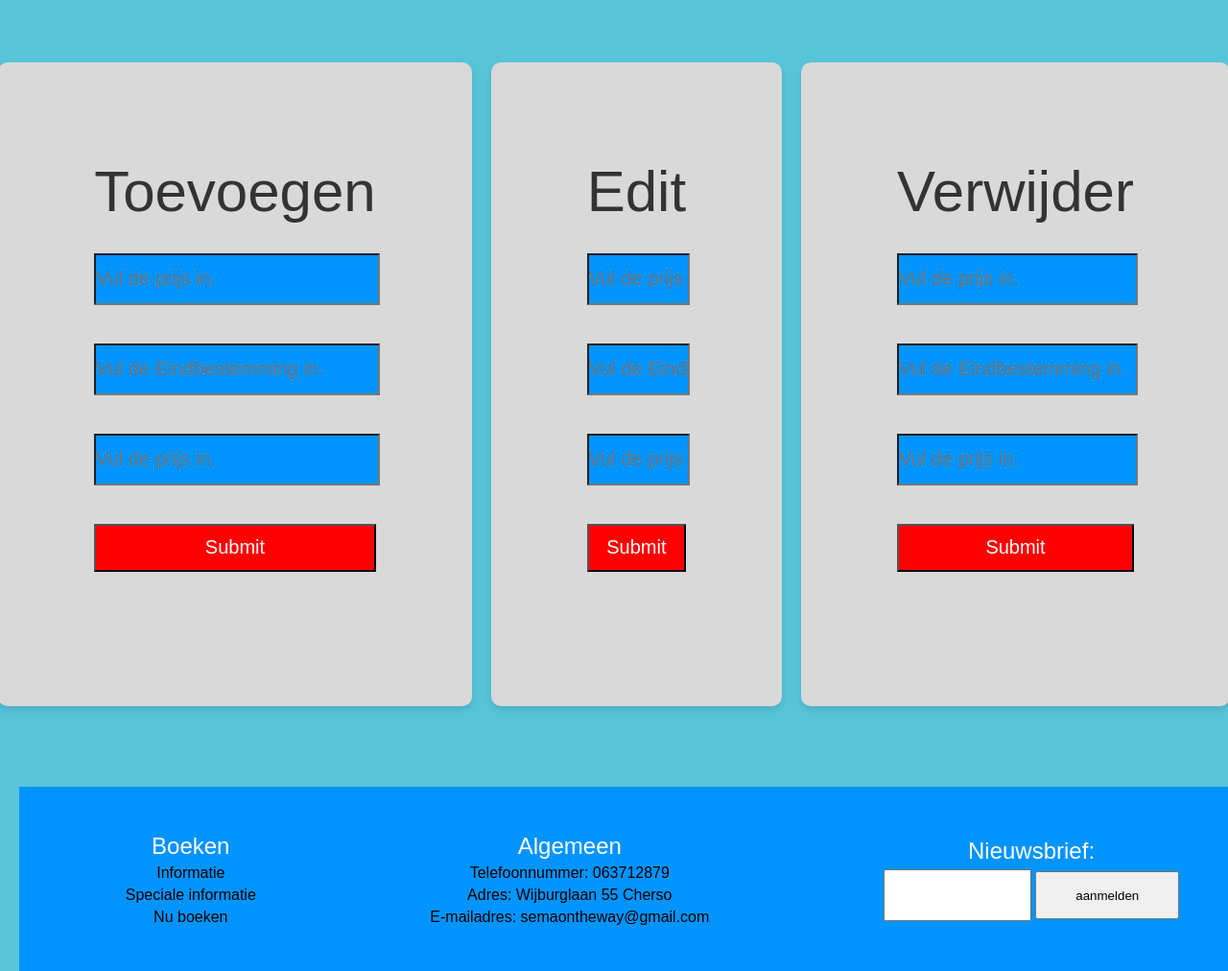
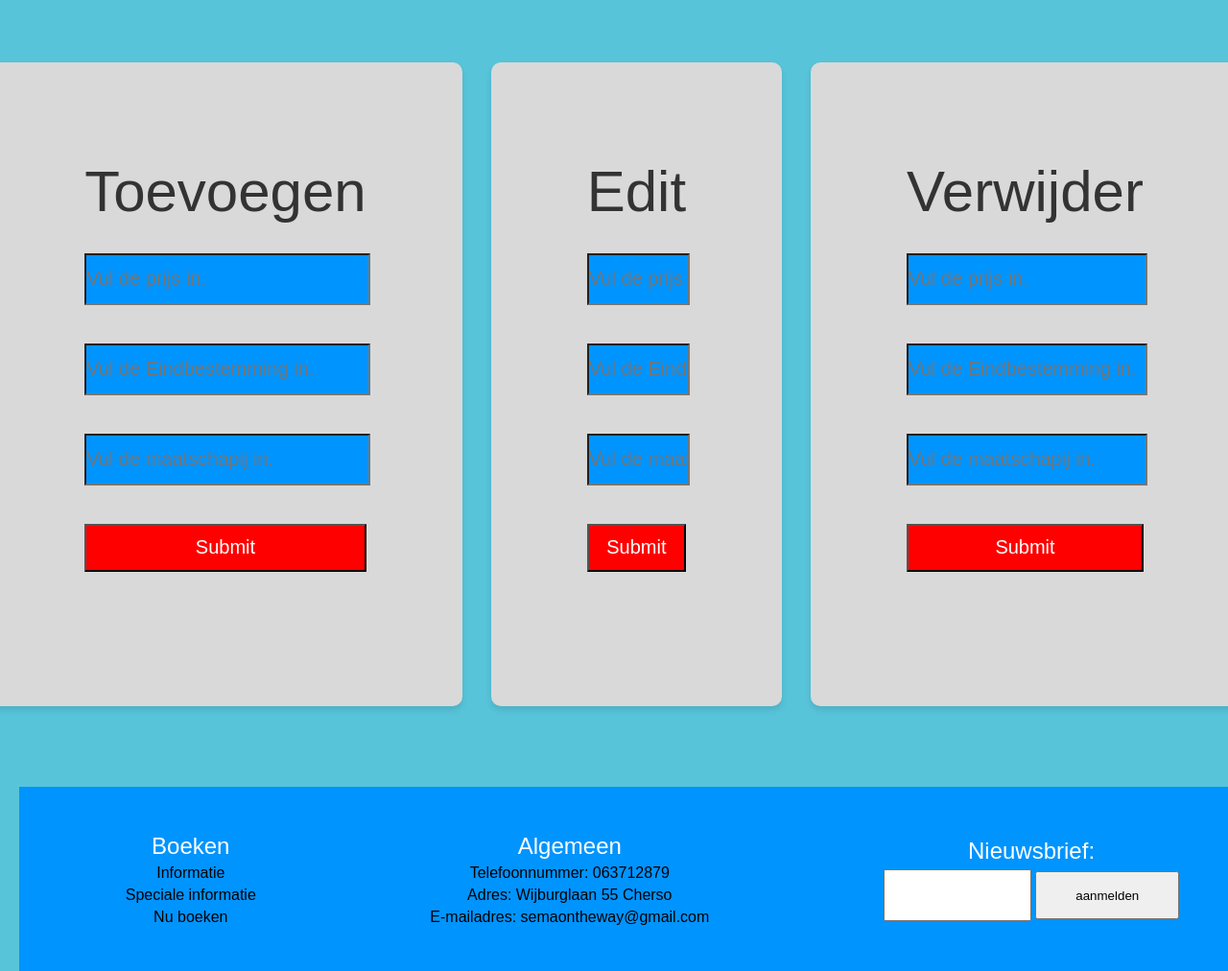
Before and after one commit to stijn1290/Semaontheway, a PHP site: page /adminpage.php in a window 1280 px wide. Shown: the part 130-1142 px from the top of the page at 96% size. Run offline with PHP 8.4, Linux system fonts and the light colour scheme; some web fonts are replaced.

Commit message:
fixed some small issue's

```diff
--- a/adminpage.css
+++ b/adminpage.css
@@ -50,8 +50,8 @@ nav {
     display: flex;
     flex-direction: row;
     justify-content: center;
-    gap: 20px;
-    width: 80%;
+    gap: 30px;
+    width: 90%;
 }
 
 .admin-buttoncontainer {
@@ -87,6 +87,7 @@ nav {
 }
 
 form input {
+    text-decoration: none;
     color: white;
     font-size: 20px;
     background-color: rgba(0, 148, 255, 1);
@@ -112,3 +113,11 @@ footer {
 form input[type="submit"] {
     background-color: red;
 }
+#dropdown
+{
+    margin-bottom: 30px;
+    font-size: 35px;
+    width: 100%;
+    height: 100px;
+    background-color: rgba(0, 148, 255, 1);
+}
--- a/adminpage.php
+++ b/adminpage.php
@@ -23,7 +23,7 @@
                 <form action="">
                     <input name="prijs" type="text" placeholder="Vul de prijs in.">
                     <input name="Eindbestemming" type="text" placeholder="Vul de Eindbestemming in.">
-                    <input name="prijs" type="text" placeholder="Vul de prijs in.">
+                    <input name="maatschapij" type="text" placeholder="Vul de maatschapij in.">
                     <input type="submit">
                 </form>
             </div>
@@ -33,7 +33,7 @@
                 <form action="">
                     <input name="prijs" type="text" placeholder="Vul de prijs in.">
                     <input name="Eindbestemming" type="text" placeholder="Vul de Eindbestemming in.">
-                    <input name="prijs" type="text" placeholder="Vul de prijs in.">
+                    <input name="maatschapij" type="text" placeholder="Vul de maatschapij in.">
                     <input type="submit">
                 </form>
             </div>
@@ -42,7 +42,7 @@
                 <form action="">
                     <input name="prijs" type="text" placeholder="Vul de prijs in.">
                     <input name="Eindbestemming" type="text" placeholder="Vul de Eindbestemming in.">
-                    <input name="prijs" type="text" placeholder="Vul de prijs in.">
+                    <input name="maatschapij" type="text" placeholder="Vul de maatschapij in.">
                     <input type="submit">
                 </form>
             </div>
--- a/loginpage.php
+++ b/loginpage.php
@@ -20,6 +20,7 @@
             <h1>Sema On The Way Login</h1>
         </div>
     </div>
+
     <div class="container">
         <div class="logincontainer">
             <div class="inloggen">
@@ -48,9 +49,6 @@
         </section>
 
     </div>
-                <?php
-    include 'footer.php';
-    ?>
 </body>
 
 </html>
```
